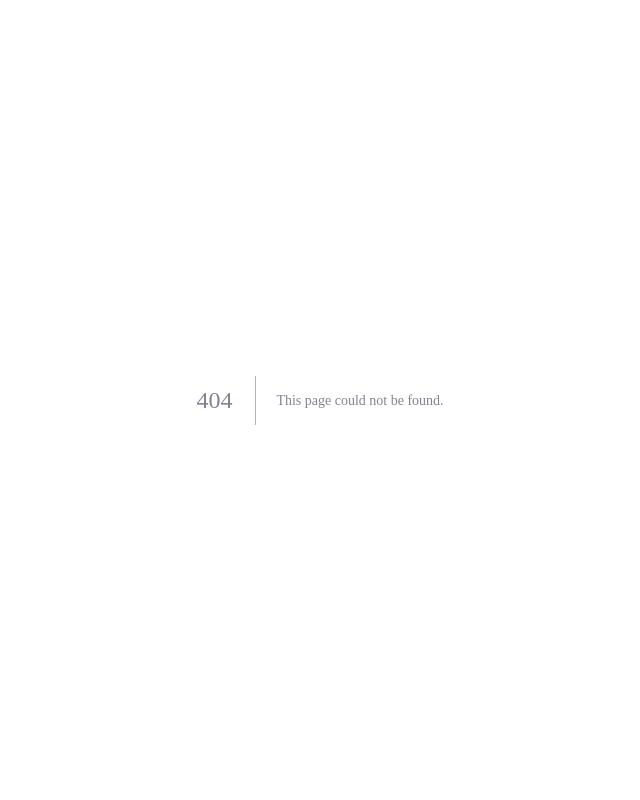
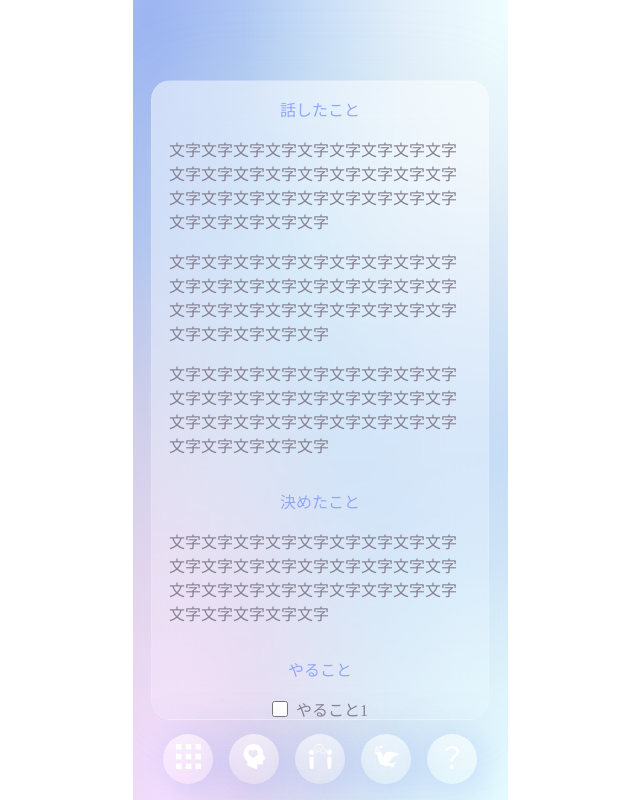
Before and after one commit to burioden/RockPaperScissors-front-react, a Next.js app in the folder rps-app/: page /enquete in a window 1280 px wide. Before the commit this address had no page. Shown: the whole page, without its empty margins (320-960 px from the left). Built offline with nearby package versions, Linux system fonts and the light colour scheme; a web font is replaced by a local one.

Commit message:
アンケートの箱

```diff
--- /dev/null
+++ b/rps-app/compornents/enqueteContainer.js
@@ -0,0 +1,124 @@
+import React from "react";
+import Image from "next/image";
+import styles from "@/styles/Home.module.css";
+import { useState } from "react";
+
+export function EnqueteContainer(props) {
+  const contents = [
+    {
+      title: "How To Use",
+      imageSrc: "/icon-report-peacebird.png",
+      text: "このアプリは、あなたとお相手の\n「大切なもの」を意識しながら\nけんかの仕方を変えていくアプリです\n\n大切なことリスト\nけんかサポート\n仲直りレポート\n\n3つの機能で、2人のより良い関係づくりをお手伝いします",
+    },
+    {
+      title: "point",
+      imageSrc: "/icon-conversation.png",
+      text: "・落ち着く場所で、落ち着いた心で、アプリを使うことをおすすめします\n\n・オンライン、オフライン、両方のけんかに対応しています\n\n・「関係を改善するために、けんかする」ということを、常に意識してみましょう",
+    },
+    {
+      title: "rule",
+      imageSrc: "/icon-balance.png",
+      text: "・けんかの前には、お互い「今、時間と精神的に余裕があるか」の確認をしましょう\n\n・けんか中は、お互いの意見を尊重しましょう\n\n・終わったあとは、感謝と愛を伝えましょう",
+    },
+    {
+      title: "notice",
+      imageSrc: "/icon-bell.png",
+      text: "通知を設定すると\n仲直り率が 50% アップします\n\nチュートリアルと、大切なこと登録後、設定画面から、通知設定をしましょう",
+    },
+  ];
+
+  const [currentIndex, setCurrentIndex] = useState(0);
+
+  const goToNextContent = () => {
+    setCurrentIndex((prevIndex) => prevIndex + 1);
+  };
+
+  return (
+    <div className={`container bg-${props.bgColor}`}>
+      <main className="report">
+        <div className="contents-wrapper">
+          <div className="bg-rect">
+            <div className="inner">
+              <div className="box">
+                <p className="head-text blue">話したこと</p>
+                {/* 話した回数分、pタグが生成される */}
+                <div className="text-area">
+                  <p className="text">
+                    文字文字文字文字文字文字文字文字文字文字文字文字文字文字文字文字文字文字文字文字文字文字文字文字文字文字文字文字文字文字文字文字
+                  </p>
+                  <p className="text">
+                    文字文字文字文字文字文字文字文字文字文字文字文字文字文字文字文字文字文字文字文字文字文字文字文字文字文字文字文字文字文字文字文字
+                  </p>
+                  <p className="text">
+                    文字文字文字文字文字文字文字文字文字文字文字文字文字文字文字文字文字文字文字文字文字文字文字文字文字文字文字文字文字文字文字文字
+                  </p>
+                </div>
+              </div>
+              <div className="box">
+                <p className="head-text blue">決めたこと</p>
+                <div className="text-area">
+                  <p className="text">
+                    文字文字文字文字文字文字文字文字文字文字文字文字文字文字文字文字文字文字文字文字文字文字文字文字文字文字文字文字文字文字文字文字
+                  </p>
+                </div>
+              </div>
+              <div className="box">
+                <p className="head-text blue">やること</p>
+                <div className="text-area">
+                  <form action="">
+                    <ol className="todo">
+                      {/* todoの数だけliが生成される for name id も付与*/}
+                      <li>
+                        <label htmlFor="todo-1">
+                          <input type="checkbox" name="todo-1" id="todo-1" />
+                          <span>やること1</span>
+                        </label>
+                      </li>
+                      <li>
+                        <label htmlFor="todo-2">
+                          <input type="checkbox" name="todo-2" id="todo-2" />
+                          <span>やること2</span>
+                        </label>
+                      </li>
+                    </ol>
+                    <div className="two-button-field row">
+                      <button className="white-button">シェアする</button>
+                      <button className="blue-button">更新</button>
+                    </div>
+                  </form>
+                </div>
+              </div>
+            </div>
+          </div>
+          <div className="bg-rect-small help-box" id="help-box">
+            <p>
+              ここに説明文
+              <br />
+              <span>spanで囲うと青い文字</span>になる
+            </p>
+          </div>
+          <nav className="menu-field">
+            <div className="menu-button">
+              <img src="icon-menu.png" alt="Menu" />
+            </div>
+            <div className="menu-button">
+              <img src="icon-principle.png" alt="大切なものリスト" />
+            </div>
+            <div className="menu-button">
+              <img src="icon-conversation.png" alt="けんか" />
+            </div>
+            <div className="menu-button">
+              <img
+                src="icon-report-peacebird.png"
+                alt="仲直りレポート"
+              />
+            </div>
+            <div className="menu-button" id="help">
+              ？
+            </div>
+          </nav>
+        </div>
+      </main>
+    </div>
+  );
+}
--- /dev/null
+++ b/rps-app/src/pages/enquete.js
@@ -0,0 +1,24 @@
+import Head from "next/head";
+import { EnqueteContainer } from "../../compornents/enqueteContainer";
+
+export default function Home() {
+    let pageNum = 0;
+
+  return (
+    <>
+      <Head>
+        <title>Peace time Piece</title>
+        <meta
+          name="description"
+          content="「どうせなら、いいけんかを、一度だけしよう」大切な人とのけんかを変えていくアプリです"
+        />
+        <meta name="viewport" content="width=device-width, initial-scale=1" />
+        <link rel="icon" href="/favicon.ico" />
+      </Head>
+
+      <div className="wrapper">
+        <EnqueteContainer bgColor="blue"/>
+      </div>
+    </>
+  );
+};
```
